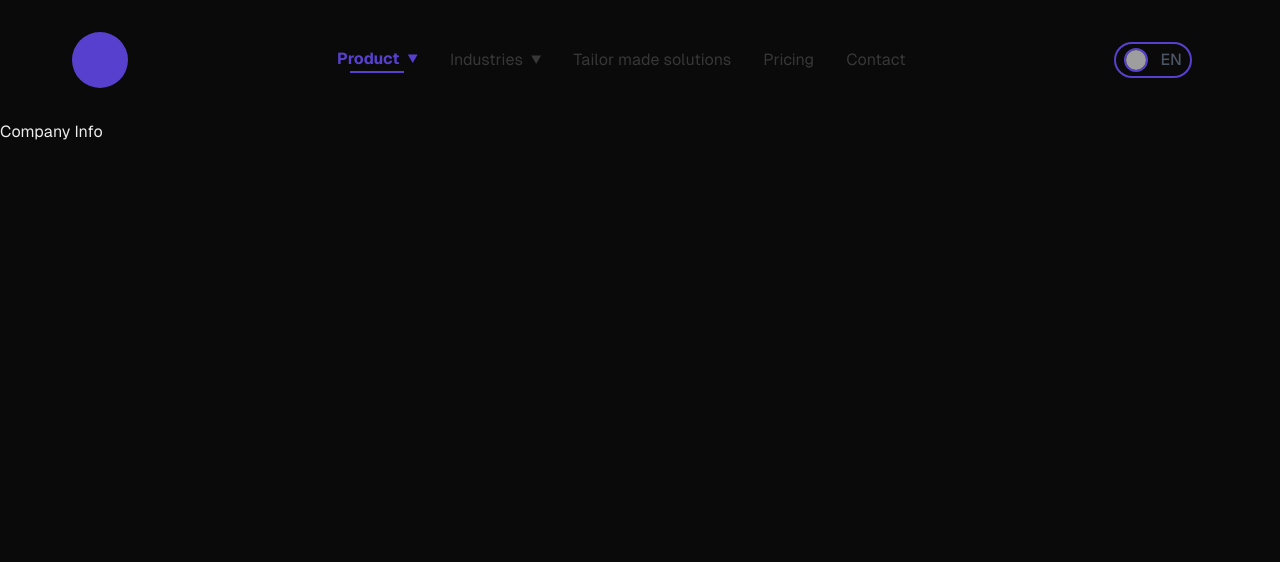
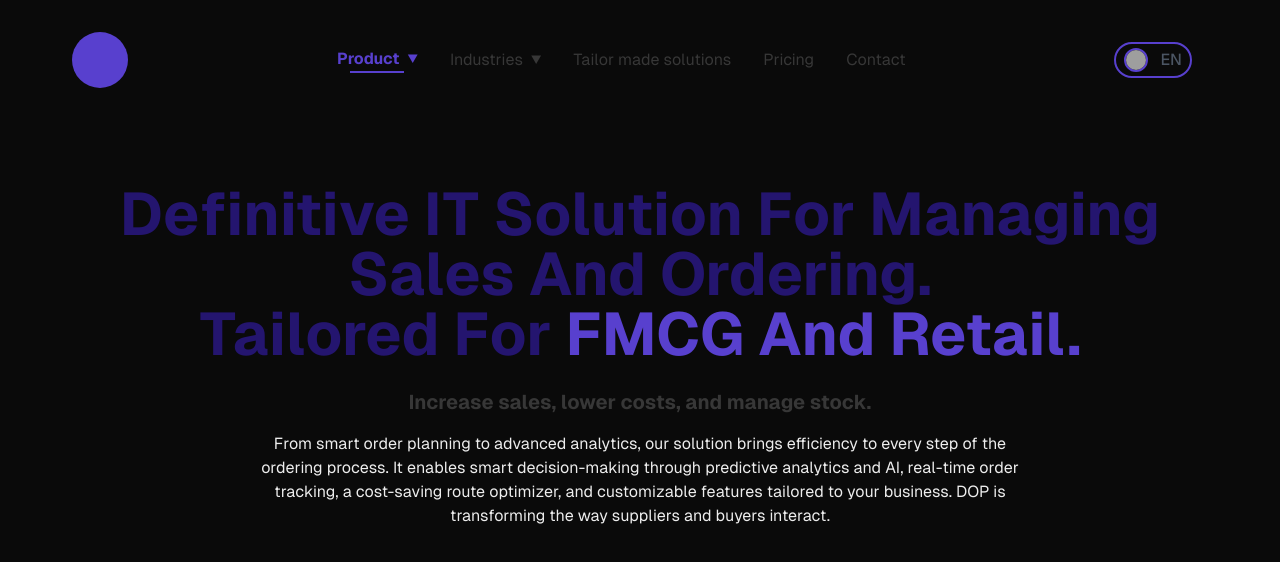
Before and after one commit to dulovici/next-demo, a Next.js app: page / in a window 1280 px wide. Shown: the top 562 px of the page. Built offline with nearby package versions, Linux system fonts and the light colour scheme; grey boxes are pictures that could not be loaded.

Commit message:
hero init

```diff
--- /dev/null
+++ b/src/app/components/Hero.tsx
@@ -0,0 +1,27 @@
+const Hero = () => {
+  return (
+    <div>
+      {/* Hero Content */}
+      <div className="container mx-auto px-8 md:px-16 py-16 text-left md:text-center flex flex-col justify-center items-center">
+        <h1 className="text-secondary text-4xl md:text-5xl lg:text-6xl font-bold text-foreground">
+          Definitive IT Solution For Managing Sales And Ordering.
+          <br />
+          Tailored For <span className="text-primary">FMCG And Retail.</span>
+        </h1>
+        <p className="font-bold text-lg md:text-xl text-muted mt-6">
+          Increase sales, lower costs, and manage stock.
+        </p>
+        <p className="mt-4 text-base text-foreground max-w-3xl mx-auto md:mx-0">
+          From smart order planning to advanced analytics, our solution brings
+          efficiency to every step of the ordering process. It enables smart
+          decision-making through predictive analytics and AI, real-time order
+          tracking, a cost-saving route optimizer, and customizable features
+          tailored to your business. DOP is transforming the way suppliers and
+          buyers interact.
+        </p>
+      </div>
+    </div>
+  );
+};
+
+export default Hero;
--- a/src/app/page.tsx
+++ b/src/app/page.tsx
@@ -1,3 +1,9 @@
+import Hero from "./components/Hero";
+
 export default function Home() {
-  return <h1>Company Info</h1>;
+  return (
+    <>
+      <Hero />
+    </>
+  );
 }
```
